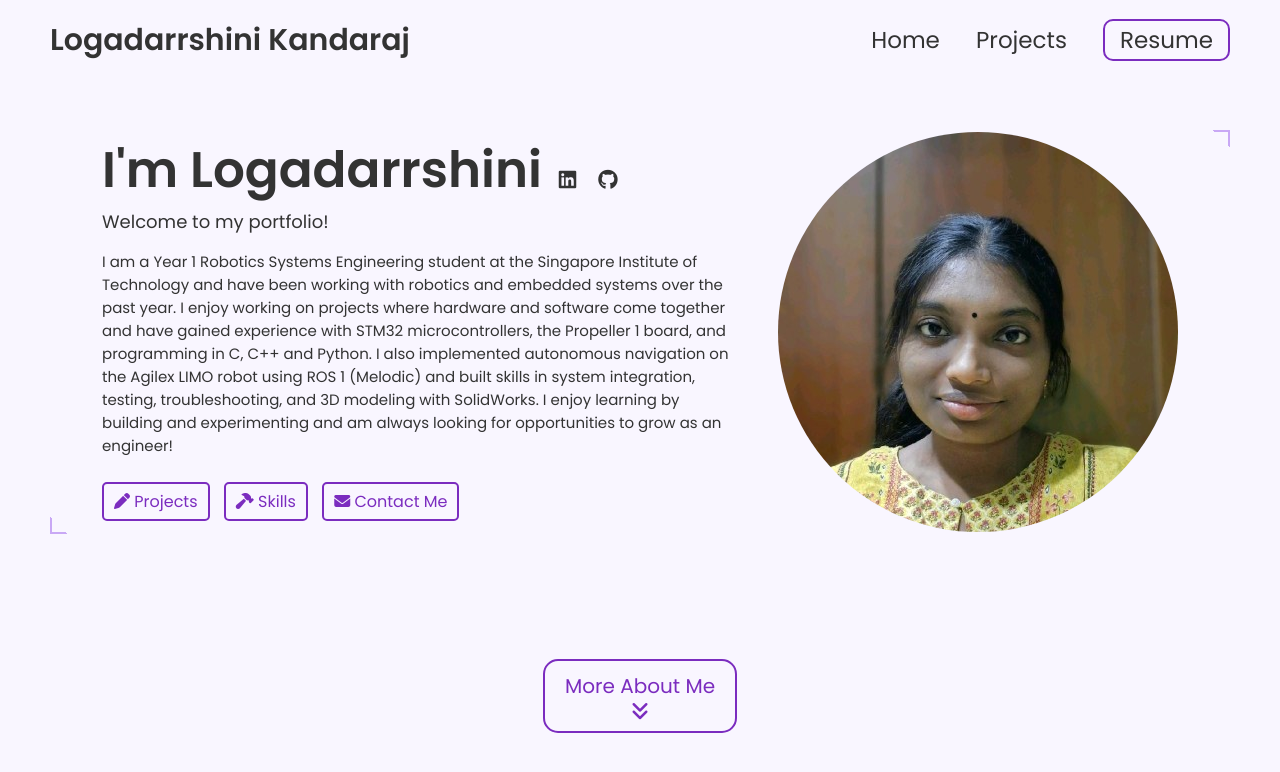
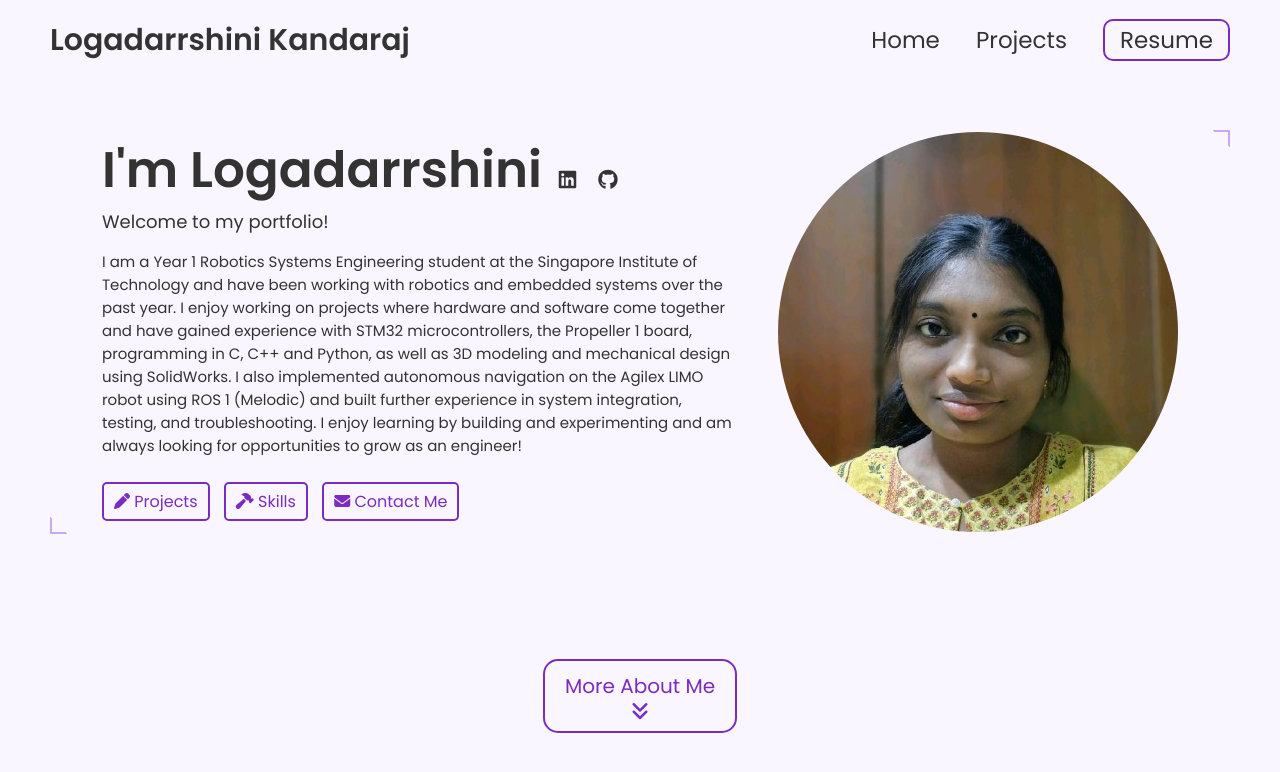
Before and after one commit to Darrshini/darrshini.github.io, a Jekyll site: the page built from index.html, in a window 1280 px wide and 900 px high. Shown: the top 772 px of the window. Built offline with Jekyll 4.4.1, drawn with Linux system fonts in a browser that asks for light colours.

Commit message:
Update _config.yml

```diff
--- a/_config.yml
+++ b/_config.yml
@@ -16,8 +16,8 @@ name: Logadarrshini Kandaraj
 headline: Welcome to my portfolio!
 description: >-
   I am a Year 1 Robotics Systems Engineering student at the Singapore Institute of Technology and have been working with robotics and embedded systems over the past year.
-  I enjoy working on projects where hardware and software come together and have gained experience with STM32 microcontrollers, the Propeller 1 board, and programming in C, C++ and Python.
-  I also implemented autonomous navigation on the Agilex LIMO robot using ROS 1 (Melodic) and built skills in system integration, testing, troubleshooting, and 3D modeling with SolidWorks.
+  I enjoy working on projects where hardware and software come together and have gained experience with STM32 microcontrollers, the Propeller 1 board, programming in C, C++ and Python, as well as 3D modeling and mechanical design using SolidWorks.
+  I also implemented autonomous navigation on the Agilex LIMO robot using ROS 1 (Melodic) and built further experience in system integration, testing, and troubleshooting.
   I enjoy learning by building and experimenting and am always looking for opportunities to grow as an engineer!
 
 
```
